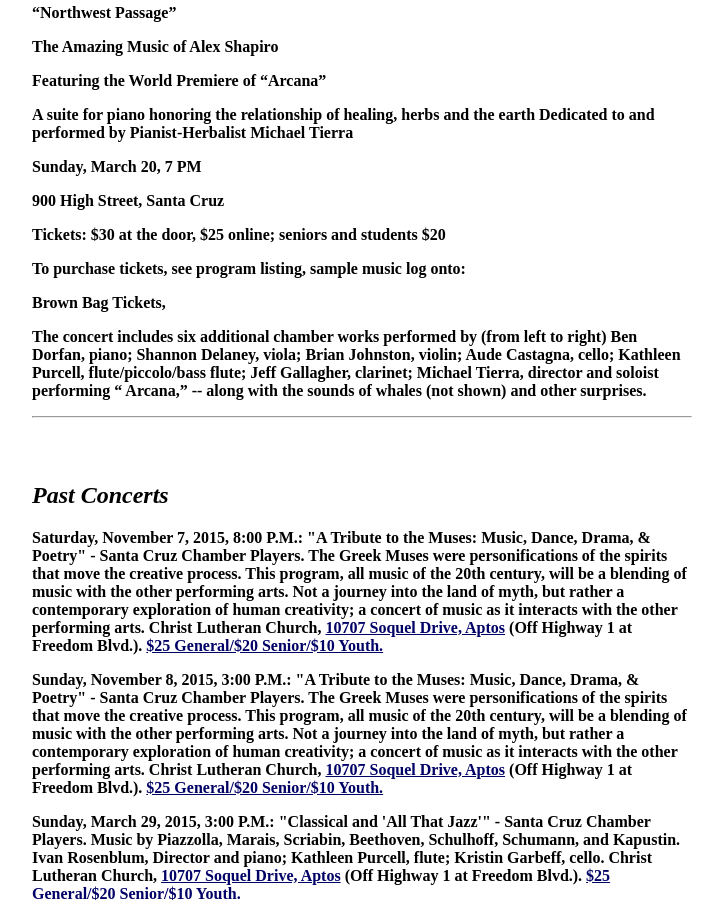
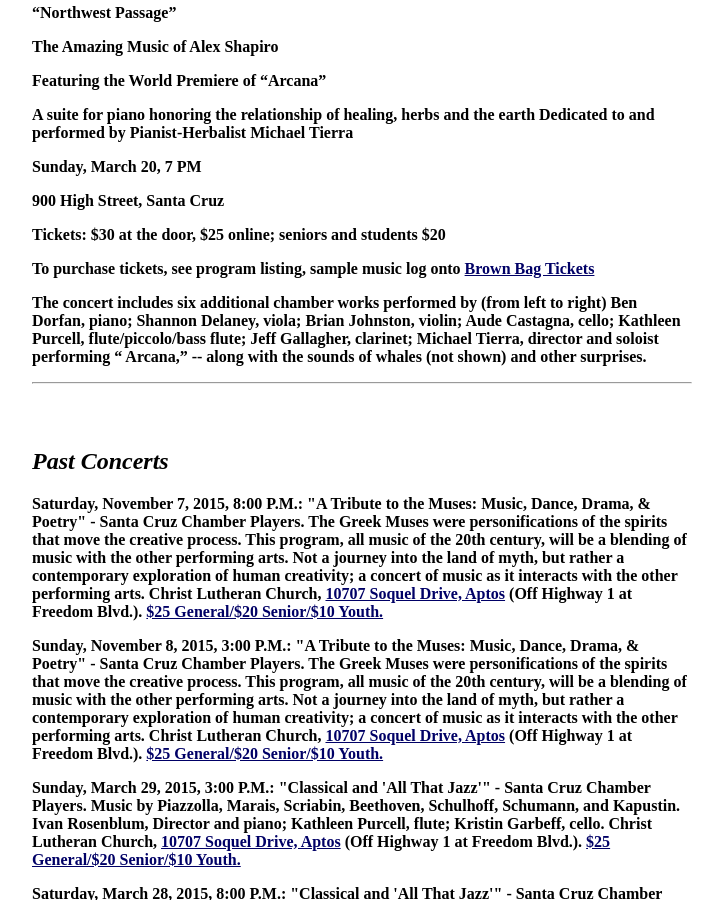
Before and after one commit to tris/flutemusic.com, a Jekyll site: the page built from schedule.html, in a window 1280 px wide and 900 px high, scrolled down 301 px. Shown: the whole window, without its empty margins (23-746 px from the left). Built offline with Jekyll 4.4.1, drawn with Linux system fonts in a browser that asks for light colours.

Commit message:
Update schedule.html

```diff
--- a/schedule.html
+++ b/schedule.html
@@ -47,9 +47,7 @@ redirect_from: /schedule.html
  </p><p>
  Tickets: $30 at the door, $25 online; seniors and students $20
  </p><p>
- To purchase tickets, see program listing, sample music log onto:
- </p><p>
-Brown Bag Tickets, <a href="http://bit.ly/1T5TAMQ"> </a>
+ To purchase tickets, see program listing, sample music log onto <a href="http://bit.ly/1T5TAMQ">Brown Bag Tickets</a>
 </p><p>
 The concert includes six additional chamber works performed by (from left to right) Ben Dorfan, piano;
 Shannon Delaney, viola; Brian Johnston, violin; Aude Castagna, cello; Kathleen Purcell, flute/piccolo/bass flute;
```
